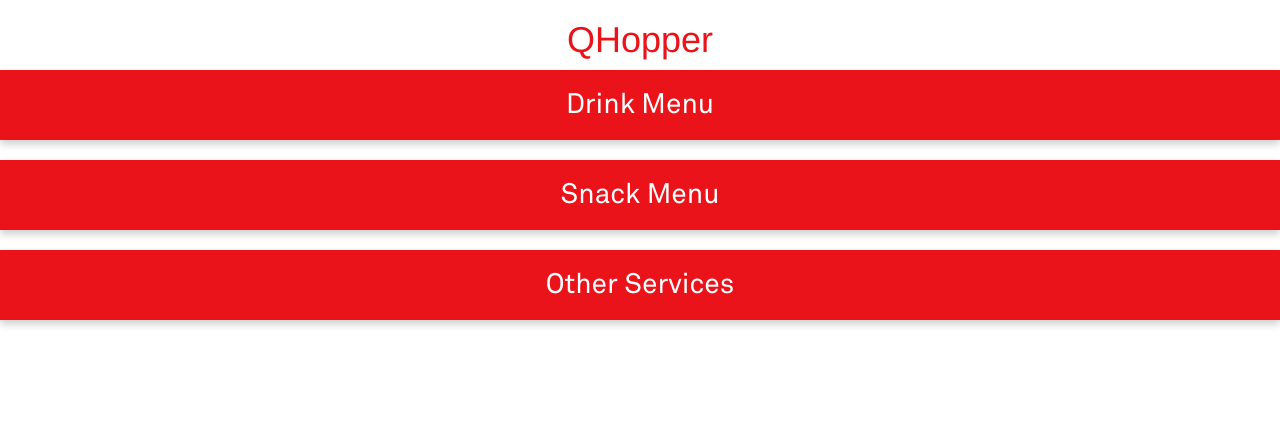
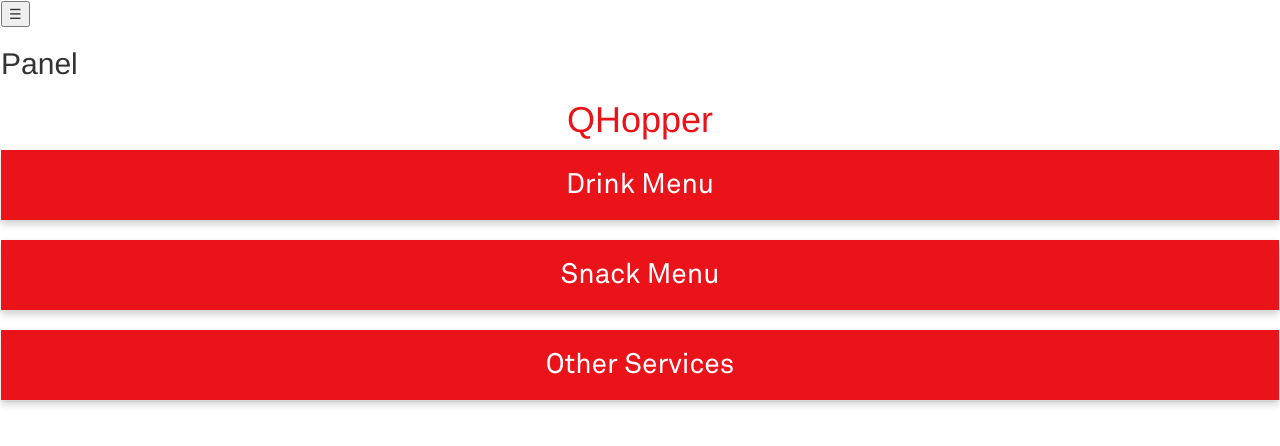
Before and after one commit to benjmo/PythonOnAPlane, a Flask app: page / in a window 1280 px wide. Shown: the top 446 px of the page. Run offline with Flask 2, Linux system fonts and the light colour scheme; some libraries are stand-ins or nearby versions.

Commit message:
add basic menu

```diff
--- /dev/null
+++ b/static/css/slideout-menu.css
@@ -0,0 +1,38 @@
+body {
+  width: 100%;
+  height: 100%;
+}
+
+.slideout-menu {
+  position: fixed;
+  left: 0;
+  top: 0;
+  bottom: 0;
+  right: 0;
+  z-index: 0;
+  width: 256px;
+  overflow-y: auto;
+  -webkit-overflow-scrolling: touch;
+  display: none;
+  background-color: #1D1F20;
+  background-image: linear-gradient(145deg, #1D1F20, #404348);
+}
+
+.slideout-panel {
+  position: relative;
+  z-index: 1;
+}
+
+.slideout-open,
+.slideout-open body,
+.slideout-open .slideout-panel {
+  overflow: hidden;
+}
+
+.slideout-open .slideout-menu {
+  display: block;
+}
+
+#hamburger-button {
+  display: inline-block;
+}
--- a/static/js/main.js
+++ b/static/js/main.js
@@ -1,7 +1,7 @@
-// PAGE NAVIGATION
-
 var currDiv = "main-menu"; // init to menu
 var prevDiv = "main-menu"; // init to menu
+
+// PAGE NAVIGATION
 
 function changeView(sourceId, destId) {
    $("#" + sourceId).slideUp();
@@ -21,7 +21,18 @@
   }
 });
 
-// other function
+// slideout panel
+var slideout = new Slideout({
+  'panel': document.getElementById('panel'),
+  'menu': document.getElementById('menu'),
+  'padding': 256,
+  'tolerance': 70
+});
+
+// Toggle button
+document.querySelector('.toggle-button').addEventListener('click', function() {
+  slideout.toggle();
+});
 
 function addOrder() {
 
--- a/templates/base.html
+++ b/templates/base.html
@@ -14,13 +14,13 @@
     <link rel="stylesheet" href="{{url_for('static', filename='css/main.css')}}">
     <script src="{{url_for('static', filename='js/vendor/modernizr-2.8.3.min.js')}}"></script>
     <link rel="stylesheet" href="https://maxcdn.bootstrapcdn.com/bootstrap/3.3.7/css/bootstrap.min.css">
-
     <style>
     @font-face {
       font-family: "AkkuratPro";
       src: url("../static/fonts/AkkuratPro-Regular.otf");
     }
     </style>
+
     {% block head %}
     {% endblock %}
   </head>
@@ -33,7 +33,7 @@
     {% block body %}
 
     {% endblock %}
-
+    <script src="https://cdnjs.cloudflare.com/ajax/libs/slideout/0.1.12/slideout.js"></script>
     <script src="https://code.jquery.com/jquery-1.12.0.min.js"></script>
     <script src="https://maxcdn.bootstrapcdn.com/bootstrap/3.3.7/js/bootstrap.min.js"></script>
     <script>window.jQuery || document.write('<script src="/static/js/vendor/jquery-1.12.0.min.js"><\/script>')</script>
--- a/templates/passenger.html
+++ b/templates/passenger.html
@@ -3,9 +3,23 @@
 {% block head %}
 <!-- add header extensions here -->
 <link rel="stylesheet" href="{{url_for('static', filename='css/passenger.css')}}">
+<link rel="stylesheet" href="{{url_for('static', filename='css/slideout-menu.css')}}">
 {% endblock %}
 
 {% block body %}
+<nav id="menu" class="menu slideout-menu">
+  <header>
+    <h2>Menu</h2>
+  </header>
+</nav>
+
+<main id="panel" class="panel slideout-panel">
+  <header>
+    <span>
+      <button id="hamburger-button" class="toggle-button">☰</button>
+      <h2>Panel</h2>
+    </span>
+  </header>
 
   <div id="main-menu">
     <h1><center>QHopper</center></h1>
@@ -15,13 +29,12 @@
       <div id="item" class="card" onclick="changeView('main-menu', 'drinks')">
         Drink Menu<br>
       </div><br>
-    <div id="item" class="card" onclick="changeView('main-menu', 'snacks')"">
+      <div id="item" class="card" onclick="changeView('main-menu', 'snacks')">
         Snack Menu<br>
       </div><br>
-    <div id="item" class="card" onclick="changeView('main-menu', 'services')"">
+      <div id="item" class="card" onclick="changeView('main-menu', 'services')">
         Other Services<br>
       </div>
-
     </div>
   </div>
 
@@ -60,4 +73,5 @@
     Headphones <button type="button">Request</button><br>
 
   </div>
+</main>
 {% endblock %}
```
Also changed, not shown: templates/passenger.css (line endings or trailing spaces). Lines whose indentation alone changed are shown as unchanged.
